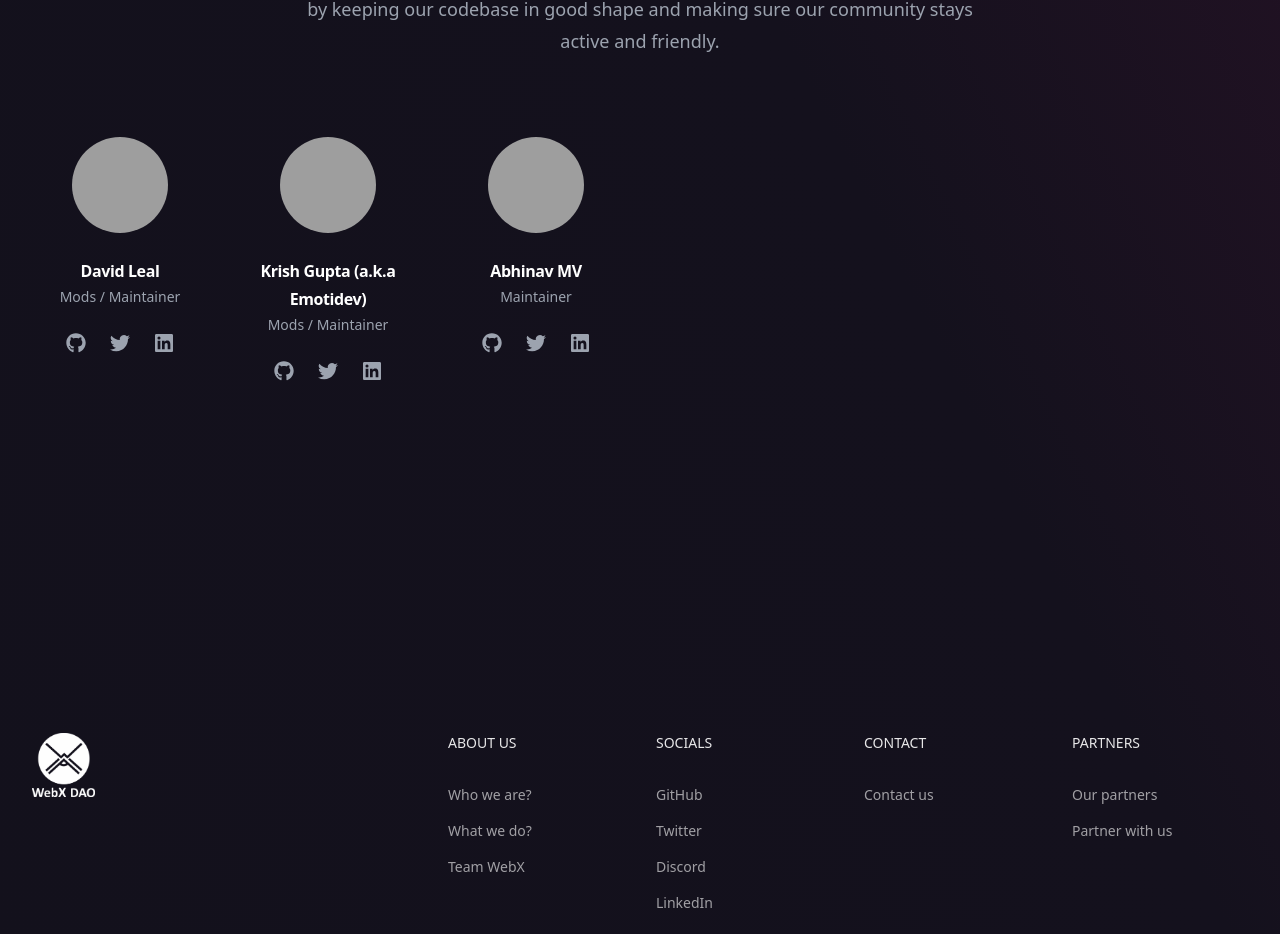
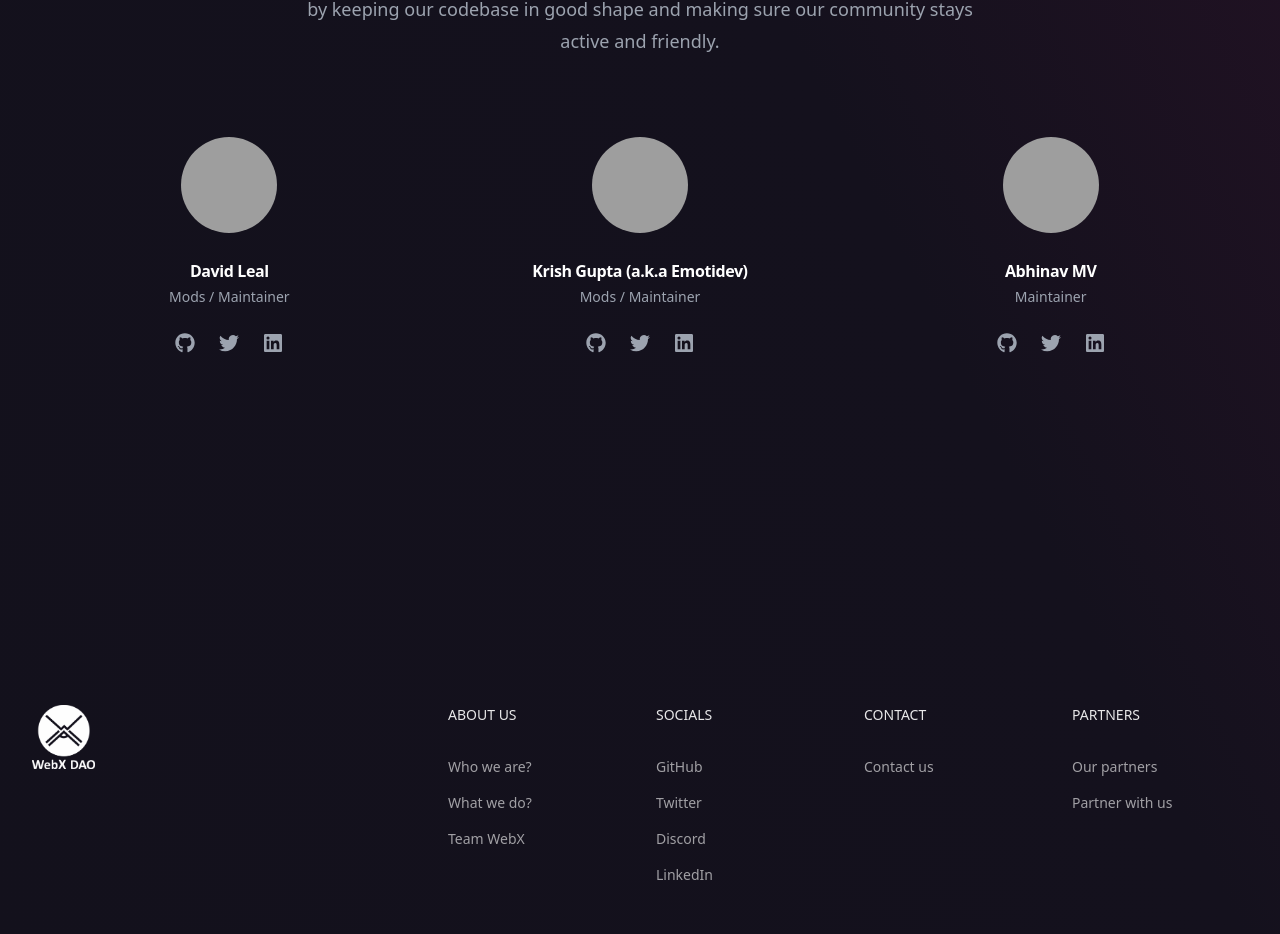
Before and after one commit to forge-dev480lo/WebXDAOhub.io, a Next.js app: page /team in a window 1280 px wide. Shown: the part 1538-2472 px from the top of the page. Built offline with nearby package versions, Linux system fonts and the light colour scheme; grey boxes are pictures that could not be loaded.

Commit message:
fix: Centered the grid for maintainers section

```diff
--- a/src/pages/team.js
+++ b/src/pages/team.js
@@ -98,7 +98,7 @@ export default function Teams() {
                     <a href={person.githubUrl} className="text-gray-400 hover:text-gray-300">
                       <span className="sr-only">GitHub</span>
                       <svg className="h-5 w-5" viewBox="0 0 496 512">
-                        <path fillRule="evenodd" fill="currentColor" d="M165.9 397.4c0 2-2.3 3.6-5.2 3.6-3.3.3-5.6-1.3-5.6-3.6 0-2 2.3-3.6 5.2-3.6 3-.3 5.6 1.3 5.6 3.6zm-31.1-4.5c-.7 2 1.3 4.3 4.3 4.9 2.6 1 5.6 0 6.2-2s-1.3-4.3-4.3-5.2c-2.6-.7-5.5.3-6.2 2.3zm44.2-1.7c-2.9.7-4.9 2.6-4.6 4.9.3 2 2.9 3.3 5.9 2.6 2.9-.7 4.9-2.6 4.6-4.6-.3-1.9-3-3.2-5.9-2.9zM244.8 8C106.1 8 0 113.3 0 252c0 110.9 69.8 205.8 169.5 239.2 12.8 2.3 17.3-5.6 17.3-12.1 0-6.2-.3-40.4-.3-61.4 0 0-70 15-84.7-29.8 0 0-11.4-29.1-27.8-36.6 0 0-22.9-15.7 1.6-15.4 0 0 24.9 2 38.6 25.8 21.9 38.6 58.6 27.5 72.9 20.9 2.3-16 8.8-27.1 16-33.7-55.9-6.2-112.3-14.3-112.3-110.5 0-27.5 7.6-41.3 23.6-58.9-2.6-6.5-11.1-33.3 2.6-67.9 20.9-6.5 69 27 69 27 20-5.6 41.5-8.5 62.8-8.5s42.8 2.9 62.8 8.5c0 0 48.1-33.6 69-27 13.7 34.7 5.2 61.4 2.6 67.9 16 17.7 25.8 31.5 25.8 58.9 0 96.5-58.9 104.2-114.8 110.5 9.2 7.9 17 22.9 17 46.4 0 33.7-.3 75.4-.3 83.6 0 6.5 4.6 14.4 17.3 12.1C428.2 457.8 496 362.9 496 252 496 113.3 383.5 8 244.8 8zM97.2 352.9c-1.3 1-1 3.3.7 5.2 1.6 1.6 3.9 2.3 5.2 1 1.3-1 1-3.3-.7-5.2-1.6-1.6-3.9-2.3-5.2-1zm-10.8-8.1c-.7 1.3.3 2.9 2.3 3.9 1.6 1 3.6.7 4.3-.7.7-1.3-.3-2.9-2.3-3.9-2-.6-3.6-.3-4.3.7zm32.4 35.6c-1.6 1.3-1 4.3 1.3 6.2 2.3 2.3 5.2 2.6 6.5 1 1.3-1.3.7-4.3-1.3-6.2-2.2-2.3-5.2-2.6-6.5-1zm-11.4-14.7c-1.6 1-1.6 3.6 0 5.9 1.6 2.3 4.3 3.3 5.6 2.3 1.6-1.3 1.6-3.9 0-6.2-1.4-2.3-4-3.3-5.6-2z"/>
+                        <path fillRule="evenodd" fill="currentColor" d="M165.9 397.4c0 2-2.3 3.6-5.2 3.6-3.3.3-5.6-1.3-5.6-3.6 0-2 2.3-3.6 5.2-3.6 3-.3 5.6 1.3 5.6 3.6zm-31.1-4.5c-.7 2 1.3 4.3 4.3 4.9 2.6 1 5.6 0 6.2-2s-1.3-4.3-4.3-5.2c-2.6-.7-5.5.3-6.2 2.3zm44.2-1.7c-2.9.7-4.9 2.6-4.6 4.9.3 2 2.9 3.3 5.9 2.6 2.9-.7 4.9-2.6 4.6-4.6-.3-1.9-3-3.2-5.9-2.9zM244.8 8C106.1 8 0 113.3 0 252c0 110.9 69.8 205.8 169.5 239.2 12.8 2.3 17.3-5.6 17.3-12.1 0-6.2-.3-40.4-.3-61.4 0 0-70 15-84.7-29.8 0 0-11.4-29.1-27.8-36.6 0 0-22.9-15.7 1.6-15.4 0 0 24.9 2 38.6 25.8 21.9 38.6 58.6 27.5 72.9 20.9 2.3-16 8.8-27.1 16-33.7-55.9-6.2-112.3-14.3-112.3-110.5 0-27.5 7.6-41.3 23.6-58.9-2.6-6.5-11.1-33.3 2.6-67.9 20.9-6.5 69 27 69 27 20-5.6 41.5-8.5 62.8-8.5s42.8 2.9 62.8 8.5c0 0 48.1-33.6 69-27 13.7 34.7 5.2 61.4 2.6 67.9 16 17.7 25.8 31.5 25.8 58.9 0 96.5-58.9 104.2-114.8 110.5 9.2 7.9 17 22.9 17 46.4 0 33.7-.3 75.4-.3 83.6 0 6.5 4.6 14.4 17.3 12.1C428.2 457.8 496 362.9 496 252 496 113.3 383.5 8 244.8 8zM97.2 352.9c-1.3 1-1 3.3.7 5.2 1.6 1.6 3.9 2.3 5.2 1 1.3-1 1-3.3-.7-5.2-1.6-1.6-3.9-2.3-5.2-1zm-10.8-8.1c-.7 1.3.3 2.9 2.3 3.9 1.6 1 3.6.7 4.3-.7.7-1.3-.3-2.9-2.3-3.9-2-.6-3.6-.3-4.3.7zm32.4 35.6c-1.6 1.3-1 4.3 1.3 6.2 2.3 2.3 5.2 2.6 6.5 1 1.3-1.3.7-4.3-1.3-6.2-2.2-2.3-5.2-2.6-6.5-1zm-11.4-14.7c-1.6 1-1.6 3.6 0 5.9 1.6 2.3 4.3 3.3 5.6 2.3 1.6-1.3 1.6-3.9 0-6.2-1.4-2.3-4-3.3-5.6-2z" />
                       </svg>
                     </a>
                   </li>
@@ -138,7 +138,7 @@ export default function Teams() {
             </div>
             <ul
               role="list"
-            className="mx-auto mt-20 grid max-w-2xl grid-cols-2 gap-y-16 gap-x-8 text-center sm:grid-cols-3 md:grid-cols-4 lg:mx-0 lg:max-w-none lg:grid-cols-5 xl:grid-cols-6"
+              className="mx-auto mt-20 grid max-w-2xl grid-cols-2 gap-y-16 gap-x-4 text-center sm:grid-cols-3 md:grid-cols-3 lg:mx-0 lg:max-w-none lg:grid-cols-3 xl:grid-cols-3"
             >
               {mod.map((person) => (
                 <li key={person.name}>
```
Lines whose indentation alone changed are shown as unchanged.
